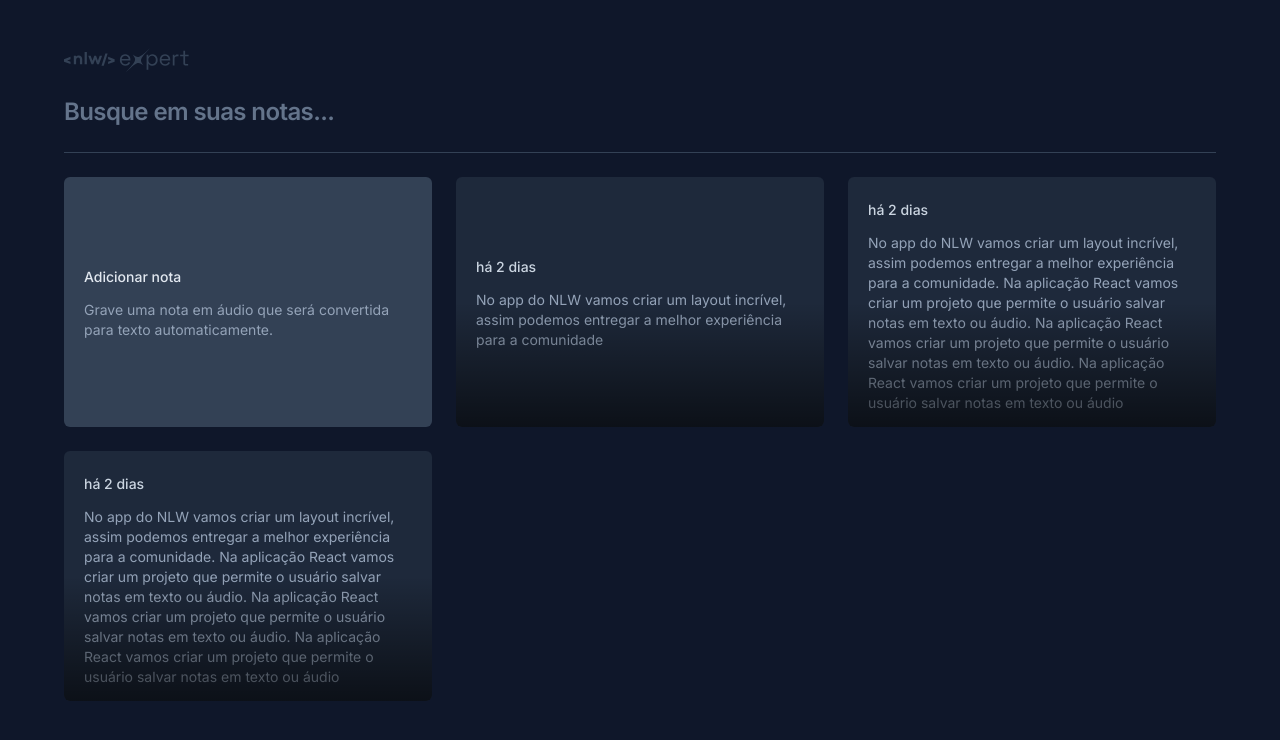
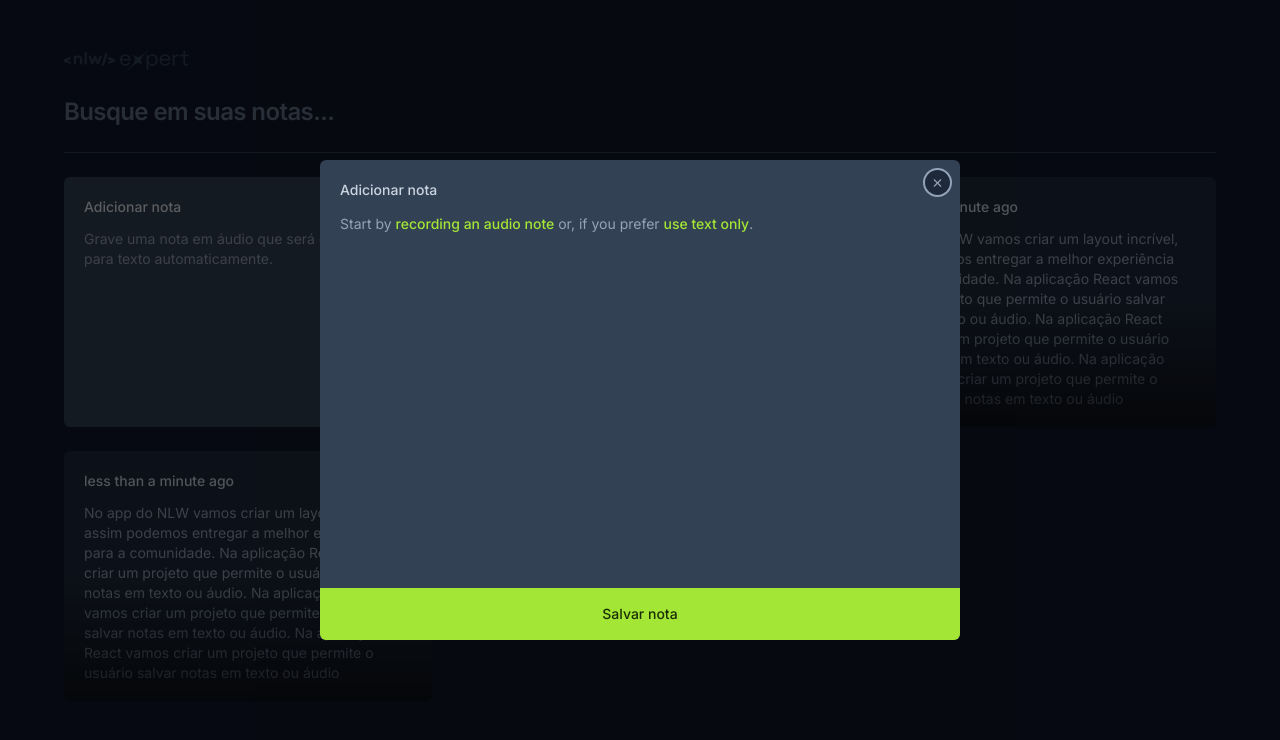
Before and after one commit to patriciasegantine/nlw-expert, a React (Vite) app: page / in a window 1280 px wide. Both pictures are taken after a click on the button 248 px from the left and 302 px from the top of the page. Shown: the top 740 px of the page. Built offline with nearby package versions, Linux system fonts and the light colour scheme.

Commit message:
feat: notes styling and added modal

```diff
--- a/package.json
+++ b/package.json
@@ -9,6 +9,9 @@
     "preview": "vite preview"
   },
   "dependencies": {
+    "@radix-ui/react-dialog": "^1.0.5",
+    "date-fns": "^3.3.1",
+    "lucide-react": "^0.323.0",
     "react": "^18.2.0",
     "react-dom": "^18.2.0"
   },
--- a/src/app.tsx
+++ b/src/app.tsx
@@ -24,18 +24,18 @@ export const App: React.FC = () => {
           text={'Grave uma nota em áudio que será convertida para texto automaticamente.'}/>
 
         <NoteCard
-          title={'há 2 dias'}
-          text={'No app do NLW vamos criar um layout incrível, assim podemos entregar a melhor experiência para a comunidade'}
+          createDate={new Date('2024, 1, 1')}
+          content={'No app do NLW vamos criar um layout incrível, assim podemos entregar a melhor experiência para a comunidade'}
         />
 
         <NoteCard
-          title={'há 2 dias'}
-          text={'No app do NLW vamos criar um layout incrível, assim podemos entregar a melhor experiência para a comunidade. Na aplicação React vamos criar um projeto que permite o usuário salvar notas em texto ou áudio. Na aplicação React vamos criar um projeto que permite o usuário salvar notas em texto ou áudio. Na aplicação React vamos criar um projeto que permite o usuário salvar notas em texto ou áudio'}
+          createDate={new Date()}
+          content={'No app do NLW vamos criar um layout incrível, assim podemos entregar a melhor experiência para a comunidade. Na aplicação React vamos criar um projeto que permite o usuário salvar notas em texto ou áudio. Na aplicação React vamos criar um projeto que permite o usuário salvar notas em texto ou áudio. Na aplicação React vamos criar um projeto que permite o usuário salvar notas em texto ou áudio'}
         />
 
         <NoteCard
-          title={'há 2 dias'}
-          text={'No app do NLW vamos criar um layout incrível, assim podemos entregar a melhor experiência para a comunidade. Na aplicação React vamos criar um projeto que permite o usuário salvar notas em texto ou áudio. Na aplicação React vamos criar um projeto que permite o usuário salvar notas em texto ou áudio. Na aplicação React vamos criar um projeto que permite o usuário salvar notas em texto ou áudio'}
+          createDate={new Date()}
+          content={'No app do NLW vamos criar um layout incrível, assim podemos entregar a melhor experiência para a comunidade. Na aplicação React vamos criar um projeto que permite o usuário salvar notas em texto ou áudio. Na aplicação React vamos criar um projeto que permite o usuário salvar notas em texto ou áudio. Na aplicação React vamos criar um projeto que permite o usuário salvar notas em texto ou áudio'}
         />
       </div>
 
--- a/src/components/new-note-card.tsx
+++ b/src/components/new-note-card.tsx
@@ -1,4 +1,6 @@
 import React from 'react';
+import * as Dialog from "@radix-ui/react-dialog";
+import { X } from "lucide-react";
 
 interface INewNoteCard {
   text: string
@@ -6,15 +8,53 @@ interface INewNoteCard {
 }
 
 export const NewNoteCard: React.FC<INewNoteCard> = ({text, title}) => {
+
   return (
-    <button
-      className="bg-slate-700 rounded-md p-5 space-y-3  outline-none hover:ring-2 hover:ring-slate-600 text-left focus-visible:ring-2 focus-visible:ring-lime-400">
+    <Dialog.Root>
+      <Dialog.Trigger
+        className="flex flex-col bg-slate-700 rounded-md p-5 gap-3 outline-none hover:ring-2 hover:ring-slate-600 text-left focus-visible:ring-2 focus-visible:ring-lime-400">
           <span className="text-slate-200 text-sm font-medium">
              {title}
           </span>
-      <p className="text-slate-400 text-sm">
-        {text}
-      </p>
-    </button>
+        <p className="text-slate-400 text-sm">
+          {text}
+        </p>
+      </Dialog.Trigger>
+
+      <Dialog.Portal>
+        <Dialog.Overlay className="bg-black/60 fixed inset-0 data-[state=open]:animate-overlayShow"/>
+
+        <Dialog.Content
+          className="bg-slate-700 z-10 fixed top-[50%] left-[50%] translate-x-[-50%] translate-y-[-50%] max-w-[640px] max-h-[85vh] w-full h-[60vh] rounded-md flex flex-col focus:outline-none data-[state=open]:animate-overlayShow overflow-hidden">
+
+          <Dialog.Close asChild>
+            <button
+              className="bg-slate-800 p-1.5 text-slate-400 text-sm  hover:bg-slate-600 hover:text-red-400 focus:shadow-violet7 absolute top-[10px] right-[10px] inline-flex h-[25px] w-[25px] appearance-none items-center justify-center rounded-full focus:shadow-[0_0_0_2px] focus:outline-none"
+              aria-label="Close"
+            >
+              <X className="size-5"/>
+            </button>
+          </Dialog.Close>
+
+          <div className="flex flex-col flex-1 gap-3 p-5">
+            <span className="text-sm font-medium text-slate-300">
+            Adicionar nota
+            </span>
+
+            <p className="text-sm leading-6 text-slate-400">
+              Start by <span className="text-lime-400 hover:underline font-medium">recording an audio note</span> or, if
+              you prefer <span className="text-lime-400 hover:underline font-medium">use text only</span>.
+            </p>
+          </div>
+
+          <button
+            type="button"
+            className="w-full text-sm bg-lime-400 text-lime-950 font-medium py-4 outline-none hover:bg-lime-500">
+            Salvar nota
+          </button>
+
+        </Dialog.Content>
+      </Dialog.Portal>
+    </Dialog.Root>
   );
 };
--- a/src/components/note-card.tsx
+++ b/src/components/note-card.tsx
@@ -1,24 +1,75 @@
 import React from 'react';
+import * as Dialog from '@radix-ui/react-dialog';
+import { formatDistanceToNow } from "date-fns";
+import { X } from "lucide-react";
 
-interface INoteCard {
-  text: string
-  title: string
+interface NoteCardProps {
+  createDate: Date
+  content: string
 }
 
-export const NoteCard: React.FC<INoteCard> = ({text, title}) => {
+export const NoteCard: React.FC<NoteCardProps> = ({content, createDate}) => {
   return (
-    <button
-      className="bg-slate-800 rounded-md p-5 space-y-3 outline-none overflow-hidden relative hover:ring-2 hover:ring-slate-600 text-left focus-visible:ring-2 focus-visible:ring-lime-400">
+    <Dialog.Root>
+
+      <Dialog.Trigger
+        className="flex flex-col bg-slate-800 rounded-md p-5 gap-3 outline-none overflow-hidden relative hover:ring-2
+        hover:ring-slate-600 text-left focus-visible:ring-2 focus-visible:ring-lime-400">
         <span className="text-slate-300 text-sm font-medium">
-        {title}
+          {formatDistanceToNow(createDate, {addSuffix: true})}
         </span>
 
         <p className="text-slate-400 text-sm">
-        {text}
+          {content}
         </p>
 
         <div
           className="absolute bottom-0 left-0 right-0 h-1/2 bg-gradient-to-t from-black/60 to-black/0 pointer-events-none"/>
+      </Dialog.Trigger>
+
+      <Dialog.Portal>
+        <Dialog.Overlay className="bg-black/60 fixed inset-0 data-[state=open]:animate-overlayShow"/>
+
+        <Dialog.Content
+          className="bg-slate-700 z-10 fixed top-[50%] left-[50%] translate-x-[-50%] translate-y-[-50%] max-w-[640px] max-h-[85vh] w-full h-[60vh] rounded-md flex flex-col focus:outline-none data-[state=open]:animate-overlayShow overflow-hidden">
+
+          <Dialog.Close asChild>
+            <button
+              className="bg-slate-800 p-1.5 text-slate-400 text-sm  hover:bg-slate-600 hover:text-red-400 focus:shadow-violet7 absolute top-[10px] right-[10px] inline-flex h-[25px] w-[25px] appearance-none items-center justify-center rounded-full focus:shadow-[0_0_0_2px] focus:outline-none"
+              aria-label="Close"
+            >
+              <X className="size-5"/>
             </button>
+          </Dialog.Close>
+
+          <div className="flex flex-col flex-1 gap-3 p-5">
+            <span className="text-sm font-medium text-slate-300">
+             {formatDistanceToNow(new Date())}
+            </span>
+
+            <p className="text-sm leading-6 text-slate-400">
+              No app do NLW vamos criar um layout incrível, assim podemos entregar a melhor experiência para a
+              comunidade.
+              Na aplicação React vamos criar um projeto que permite o usuário salvar notas em texto ou áudio. Na
+              aplicação
+              React vamos criar um projeto que permite o usuário salvar notas em texto ou áudio. Na aplicação React
+              vamos
+              criar um projeto que permite o usuário salvar notas em texto ou áudio.
+            </p>
+          </div>
+
+
+          {/*<Dialog.Close>*/}
+          <button
+            type="button"
+            className="w-full text-sm bg-slate-800 text-slate-300 font-medium py-4 outline-none group">
+            Deseja <span className="text-red-400 group-hover:underline">apagar essa nota</span> ?
+          </button>
+          {/*</Dialog.Close>*/}
+
+
+        </Dialog.Content>
+      </Dialog.Portal>
+    </Dialog.Root>
   );
 };
```
Also changed, not shown: 1 other file (tests, documents, lock files or other folders). Lines whose indentation alone changed are shown as unchanged.
